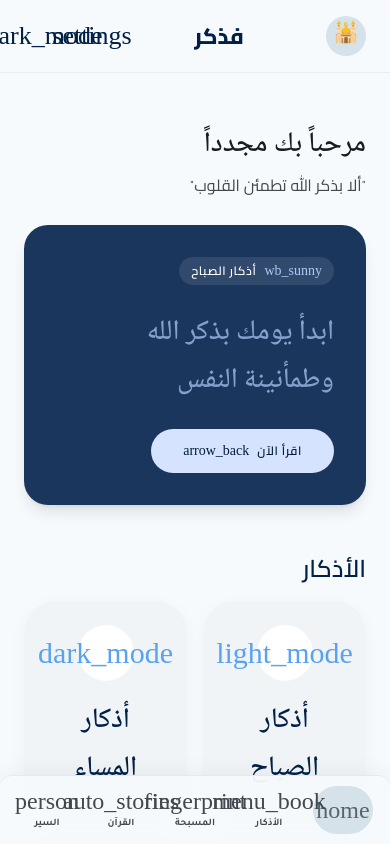
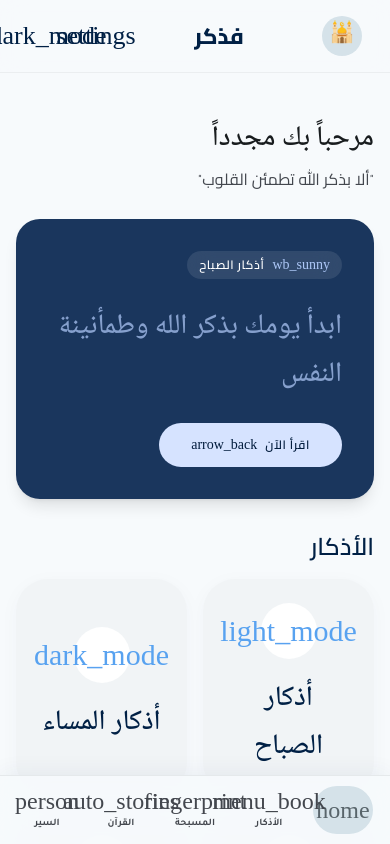
Before and after one commit to EssaMohamed11/Fathakkir, a React (Vite) app: page / in a window 390 px wide. Shown: the top 844 px of the page. Built offline with nearby package versions, Linux system fonts and the light colour scheme; a web font is replaced by a local one.

Commit message:
Refactor Adhkar component to maintain original order of items and update CSS for responsive design

```diff
--- a/src/components/Adhkar.jsx
+++ b/src/components/Adhkar.jsx
@@ -371,7 +371,16 @@ export default function Adhkar({ selectedCategory, setSelectedCategory }) {
     ]
   }
 
-  const [adhkar, setAdhkar] = useState(initialAdhkarData)
+  const getOrderedAdhkarData = (data) => {
+    return Object.fromEntries(
+      Object.entries(data).map(([category, items]) => [
+        category,
+        items.map((item, index) => ({ ...item, originalOrder: index }))
+      ])
+    )
+  }
+
+  const [adhkar, setAdhkar] = useState(getOrderedAdhkarData(initialAdhkarData))
   const [successVisible, setSuccessVisible] = useState(false)
 
   const currentCategoryAdhkar = adhkar[selectedCategory] || []
@@ -380,7 +389,7 @@ export default function Adhkar({ selectedCategory, setSelectedCategory }) {
   const handleResetCategory = () => {
     setAdhkar(prev => ({
       ...prev,
-      [selectedCategory]: initialAdhkarData[selectedCategory]
+      [selectedCategory]: getOrderedAdhkarData({ [selectedCategory]: initialAdhkarData[selectedCategory] })[selectedCategory]
     }))
     setSuccessVisible(false)
   }
@@ -421,14 +430,22 @@ export default function Adhkar({ selectedCategory, setSelectedCategory }) {
         return item
       })
 
+      const reorderedList = updatedList
+        .slice()
+        .sort((a, b) => {
+          if (a.count === 0 && b.count > 0) return 1
+          if (a.count > 0 && b.count === 0) return -1
+          return (a.originalOrder ?? 0) - (b.originalOrder ?? 0)
+        })
+
       // Check if all are done
-      const allDone = updatedList.every(item => item.count === 0)
+      const allDone = reorderedList.every(item => item.count === 0)
       if (allDone) {
         setSuccessVisible(true)
         if ('vibrate' in navigator) navigator.vibrate([80, 80, 80])
       }
 
-      return { ...prev, [selectedCategory]: updatedList }
+      return { ...prev, [selectedCategory]: reorderedList }
     })
   }
 
@@ -476,6 +493,7 @@ export default function Adhkar({ selectedCategory, setSelectedCategory }) {
 
             return (
               <div
+                id={`adhkar-card-${item.id}`}
                 key={item.id}
                 onClick={() => handleCardClick(item.id)}
                 className="zekr-card"
--- a/src/index.css
+++ b/src/index.css
@@ -67,6 +67,17 @@
   --stack-md: 24px;
   --container-padding: 24px;
   --stack-lg: 48px;
+}
+
+@media (max-width: 480px) {
+  :root {
+    --container-padding: 16px;
+    --stack-md: 18px;
+    --stack-lg: 32px;
+  }
+}
+
+:root.dark {
 
   /* Radius Tokens */
   --radius-sm: 0.25rem;
@@ -134,15 +145,18 @@
 }
 
 body {
+  margin: 0;
   background-color: var(--background);
   color: var(--on-surface);
   font-family: var(--font-body);
-  display: flex;
-  justify-content: center;
-  align-items: flex-start;
-  min-height: 100vh;
+  min-height: 100dvh;
   direction: rtl;
   overflow-x: hidden;
+}
+
+#root {
+  min-height: 100dvh;
+  width: 100%;
 }
 
 /* Scrollbars */
@@ -173,7 +187,9 @@ body {
 .app-container {
   width: 100%;
   max-width: 480px;
-  min-height: 100vh;
+  min-height: 100dvh;
+  min-height: 100svh;
+  margin: 0 auto;
   background-color: var(--background);
   box-shadow: 0 0 24px rgba(0, 0, 0, 0.05);
   display: flex;
@@ -185,6 +201,16 @@ body {
 @media (max-width: 480px) {
   .app-container {
     box-shadow: none;
+    max-width: none;
+    min-height: 100dvh;
+  }
+
+  .glass-header {
+    padding-inline: max(12px, env(safe-area-inset-left));
+  }
+
+  .navbar-glass {
+    padding: 10px 12px calc(10px + env(safe-area-inset-bottom));
   }
 }
 
```
